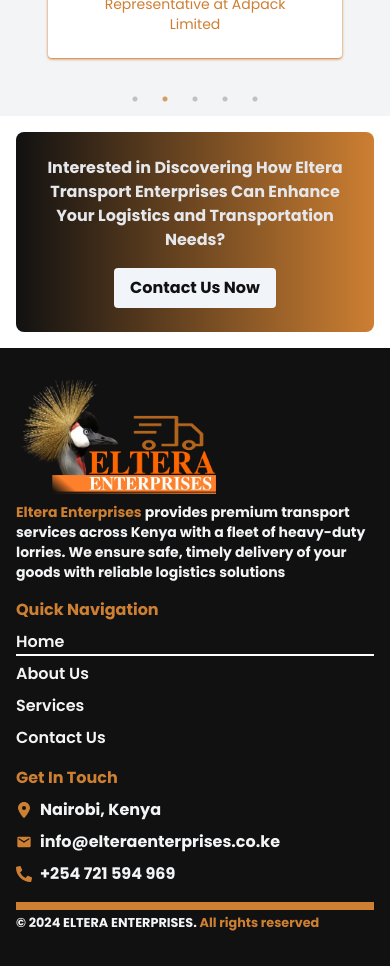
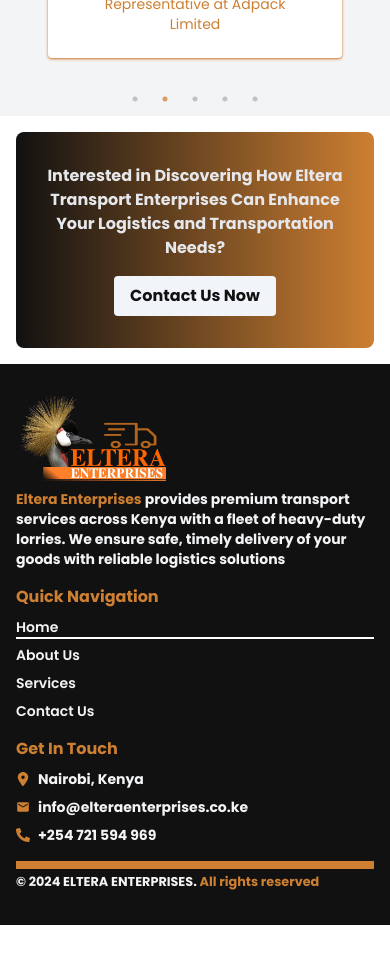
Before and after one commit to saretoduncan/eltera_enterprises, a React (Vite) app: page / in a window 390 px wide. Shown: the part 2460-3426 px from the top of the page. After the commit the page ends 3385 px from the top, so only its background shows below. Built offline with nearby package versions, Linux system fonts and the light colour scheme.

Commit message:
complete home page

```diff
--- a/src/components/FooterComponent.tsx
+++ b/src/components/FooterComponent.tsx
@@ -15,7 +15,7 @@
           <section className=" space-y-2 md:flex  md:flex-col-reverse ">
             <div>
               <Link to={NavLinks.homePage.to}>
-                <img src={logo} alt="logo" className="w-[200px]" />
+                <img src={logo} alt="logo" className="md:w-[200px] w-[150px]" />
               </Link>
             </div>
             <div>
@@ -39,7 +39,7 @@
                 Quick Navigation
               </h4>
             </div>
-            <div className="space-y-2">
+            <div className="space-y-2 text-sm  md:text-md">
               <div className="">
                 <NavLinkComponent
                   to={NavLinks.homePage.to}
@@ -70,7 +70,7 @@
             <h4 className="text-secondary-color font-bold capitalize">
               Get in touch
             </h4>
-            <div className="space-y-2">
+            <div className="space-y-2 text-sm  md:text-md">
               <FooterAddressComponent
                 name="Nairobi, Kenya"
                 icon={FaLocationDot}
--- a/src/components/callToActionComponent.tsx
+++ b/src/components/callToActionComponent.tsx
@@ -1,16 +1,19 @@
 import { NavLinks } from "../types/navigation_types";
 import SecondaryLinkButton from "./Buttons/SecondaryLinkButton";
+import AnimateToTop from "./animationComponents/AnimateToTop";
 
 const CallToActionComponent = () => {
   return (
     <>
       <div className=" p-4">
-        <div className="bg-gradient-to-r from-primaryBlue to-secondary-color p-6 rounded-lg text-gray-200 space-y-4  2xl:w-[1280px] xl:mx-auto xl:px-0 ">
+        <div className="bg-gradient-to-r from-primaryBlue to-secondary-color px-6 py-8 rounded-lg text-gray-200 space-y-4  2xl:w-[1280px] xl:mx-auto xl:px-0 ">
           <section className="md:w-3/4 lg:w-1/2  md:mx-auto">
-            <p className="text-center font-bold md:text-lg">
-              Interested in Discovering How Eltera Transport Enterprises Can
-              Enhance Your Logistics and Transportation Needs?
-            </p>
+            <AnimateToTop>
+              <p className="text-center font-bold md:text-lg">
+                Interested in Discovering How Eltera Transport Enterprises Can
+                Enhance Your Logistics and Transportation Needs?
+              </p>
+            </AnimateToTop>
           </section>
           <section className="flex justify-center">
             <SecondaryLinkButton
```
